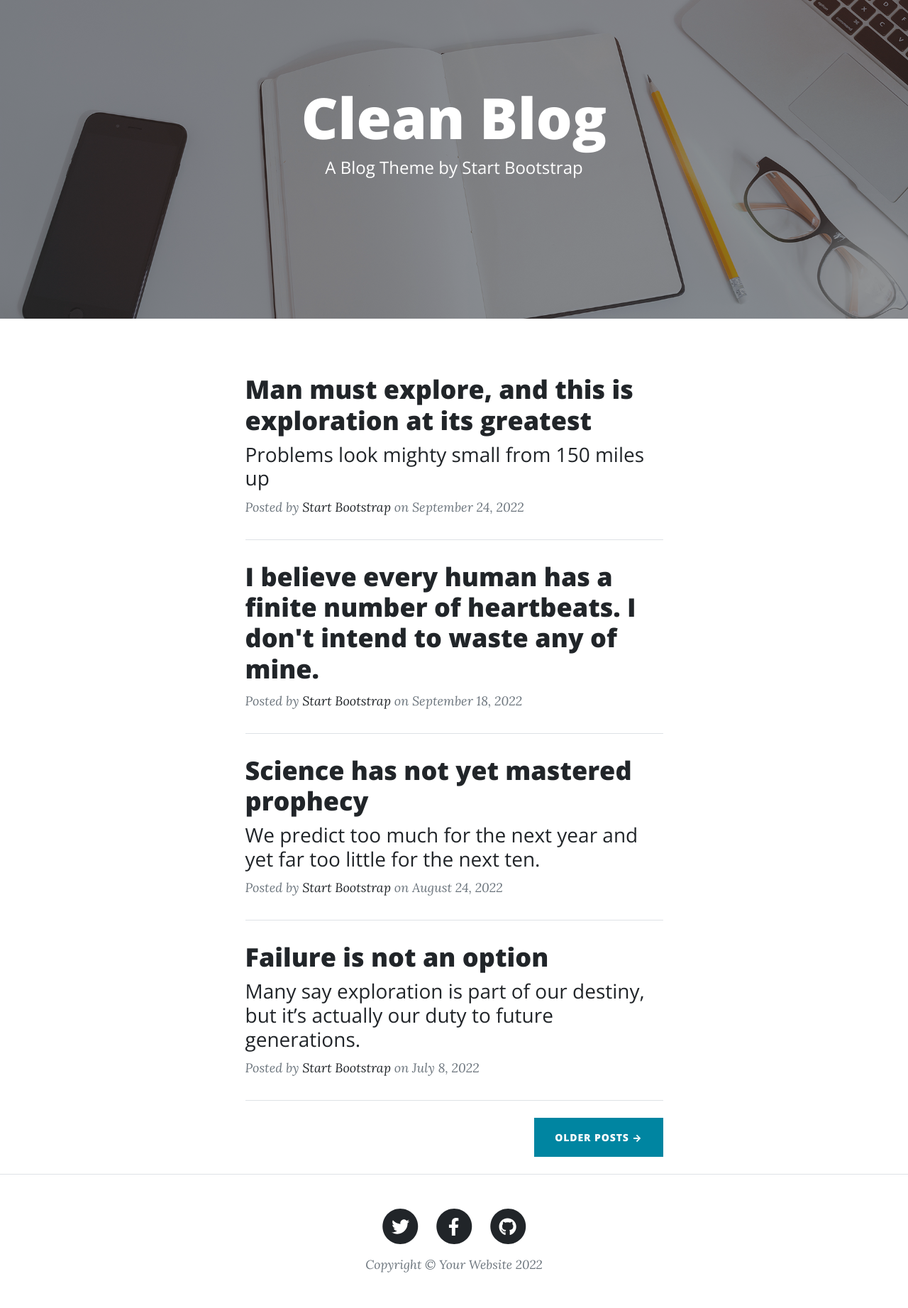
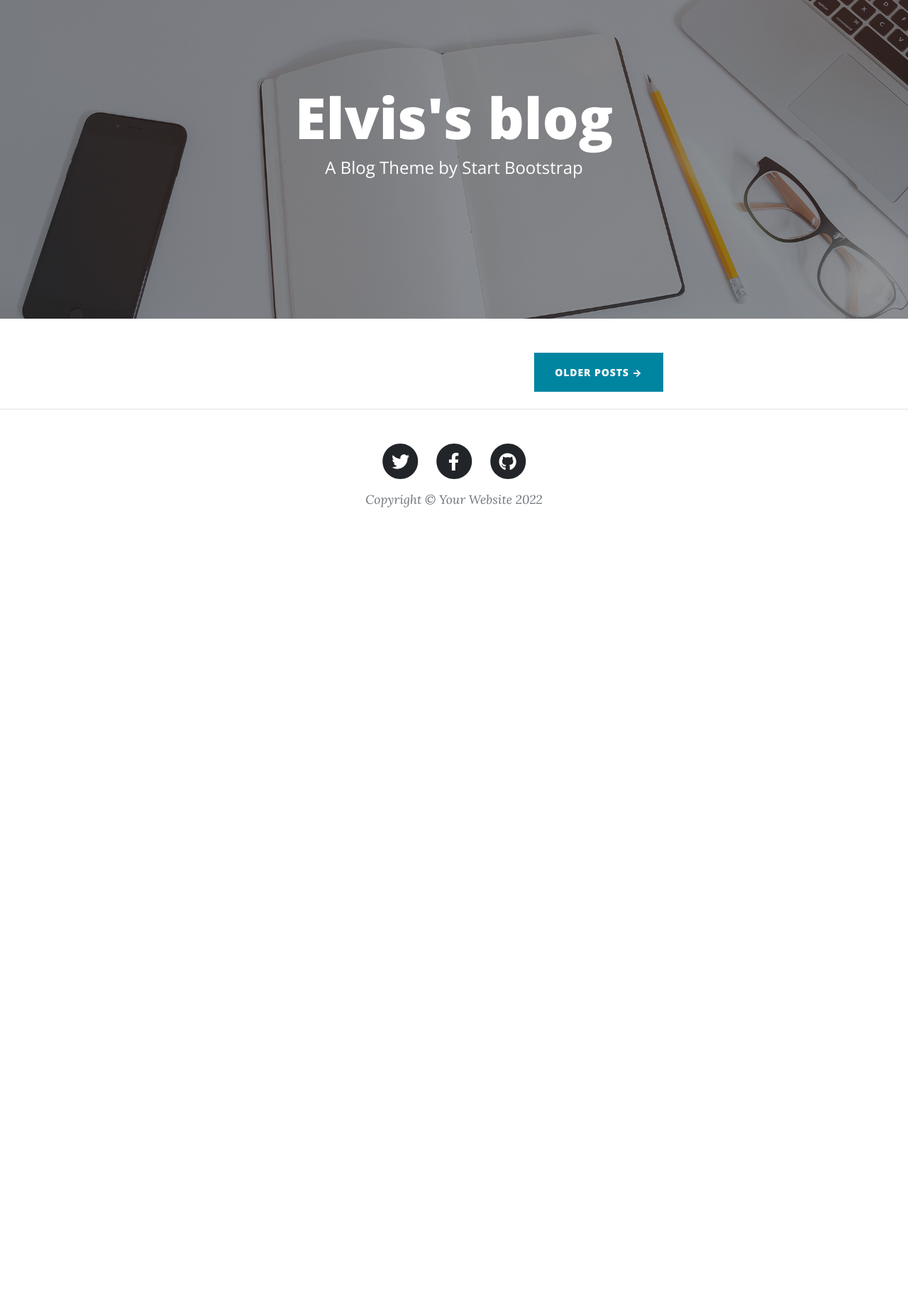
Before and after one commit to HenryElvis/100DaysOfCode, a Flask app: page / in a window 1280 px wide. Shown: the part 83-1926 px from the top of the page at 71% size. After the commit the page ends 798 px from the top, so only its background shows below. Run offline with Flask 2, Linux system fonts and the light colour scheme; some libraries are stand-ins or nearby versions.

Commit message:
Day59
Done

```diff
--- a/Day59/main.py
+++ b/Day59/main.py
@@ -1,10 +1,15 @@
 from flask import Flask, render_template
+import requests
 
 app = Flask(__name__)
 
+API = "https://api.npoint.io/b4864fe025890c73f872"
+
+posts = requests.get(API).json()
+
 @app.route('/')
 def Home():
-    return render_template('index.html')
+    return render_template('index.html', all_posts=posts)
 
 @app.route('/about')
 def About():
@@ -13,3 +18,11 @@ def About():
 @app.route('/contact')
 def Contact():
     return render_template('contact.html')
+
+@app.route('/post/<int:index>')
+def get_post(index):
+    requested_post = None
+    for blog_post in posts:
+        if blog_post["id"] == index:
+            requested_post = blog_post
+    return render_template('post.html', post=requested_post)
--- a/Day59/templates/index.html
+++ b/Day59/templates/index.html
@@ -5,7 +5,7 @@
                 <div class="row gx-4 gx-lg-5 justify-content-center">
                     <div class="col-md-10 col-lg-8 col-xl-7">
                         <div class="site-heading">
-                            <h1>Clean Blog</h1>
+                            <h1>Elvis's blog</h1>
                             <span class="subheading">A Blog Theme by Start Bootstrap</span>
                         </div>
                     </div>
@@ -16,59 +16,24 @@
         <div class="container px-4 px-lg-5">
             <div class="row gx-4 gx-lg-5 justify-content-center">
                 <div class="col-md-10 col-lg-8 col-xl-7">
+                    {% for post in all_posts %}
+
                     <!-- Post preview-->
                     <div class="post-preview">
-                        <a href="post.html">
-                            <h2 class="post-title">Man must explore, and this is exploration at its greatest</h2>
-                            <h3 class="post-subtitle">Problems look mighty small from 150 miles up</h3>
+                        <a href="{{url_for('get_post', index=post.id)}}">
+                            <h2 class="post-title">{{post.title}}</h2>
+                            <h3 class="post-subtitle">{{post.subtitle}}</h3>
                         </a>
                         <p class="post-meta">
                             Posted by
-                            <a href="#!">Start Bootstrap</a>
+                            <a href="#!">Elvis Henry</a>
                             on September 24, 2022
                         </p>
                     </div>
                     <!-- Divider-->
                     <hr class="my-4" />
-                    <!-- Post preview-->
-                    <div class="post-preview">
-                        <a href="post.html"><h2 class="post-title">I believe every human has a finite number of heartbeats. I don't intend to waste any of mine.</h2></a>
-                        <p class="post-meta">
-                            Posted by
-                            <a href="#!">Start Bootstrap</a>
-                            on September 18, 2022
-                        </p>
-                    </div>
-                    <!-- Divider-->
-                    <hr class="my-4" />
-                    <!-- Post preview-->
-                    <div class="post-preview">
-                        <a href="post.html">
-                            <h2 class="post-title">Science has not yet mastered prophecy</h2>
-                            <h3 class="post-subtitle">We predict too much for the next year and yet far too little for the next ten.</h3>
-                        </a>
-                        <p class="post-meta">
-                            Posted by
-                            <a href="#!">Start Bootstrap</a>
-                            on August 24, 2022
-                        </p>
-                    </div>
-                    <!-- Divider-->
-                    <hr class="my-4" />
-                    <!-- Post preview-->
-                    <div class="post-preview">
-                        <a href="post.html">
-                            <h2 class="post-title">Failure is not an option</h2>
-                            <h3 class="post-subtitle">Many say exploration is part of our destiny, but it’s actually our duty to future generations.</h3>
-                        </a>
-                        <p class="post-meta">
-                            Posted by
-                            <a href="#!">Start Bootstrap</a>
-                            on July 8, 2022
-                        </p>
-                    </div>
-                    <!-- Divider-->
-                    <hr class="my-4" />
+
+                    {% endfor %}
                     <!-- Pager-->
                     <div class="d-flex justify-content-end mb-4"><a class="btn btn-primary text-uppercase" href="#!">Older Posts →</a></div>
                 </div>
```
Also changed, not shown: Day60/main.py (added).
